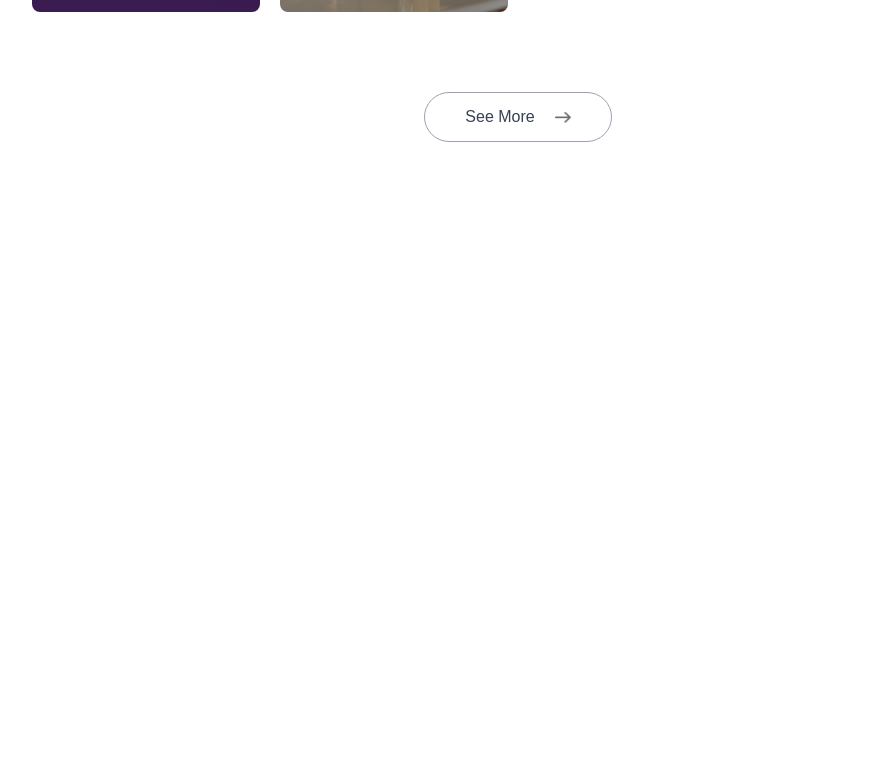
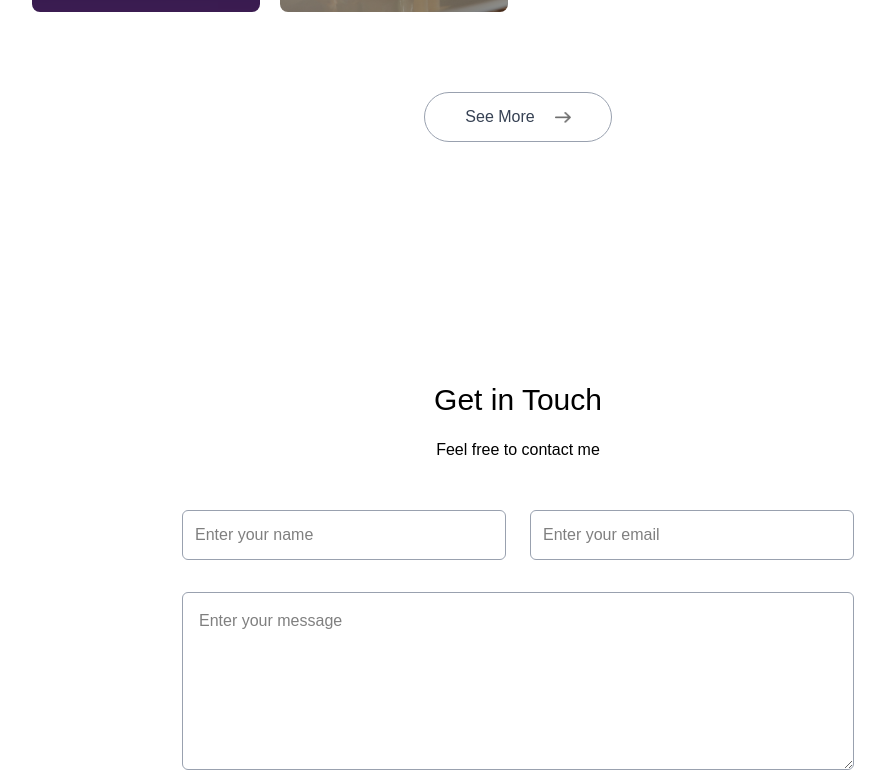
Before and after one commit to esraayaz/main-website, a Next.js app: page / in a window 1280 px wide. Shown: the part 2021-2797 px from the top of the page, without its empty margins (122-1007 px from the left). Before the commit the page ends 2323 px from the top, so only its background shows below. Built offline with nearby package versions, Linux system fonts and the light colour scheme; a web font is replaced by a local one.

Commit message:
Website getting better 🌜

```diff
--- a/app/page.js
+++ b/app/page.js
@@ -3,6 +3,7 @@
 import Header from "@/Components/Header";
 import About from "@/Components/About";
 import Projects from "@/Components/Projects";
+import Contact from "@/Components/Contact";
 
 export default function Home() {
   return (
@@ -11,6 +12,7 @@
       <Header />
       <About />
       <Projects />
+      <Contact />
     </>
   );
 }
```
